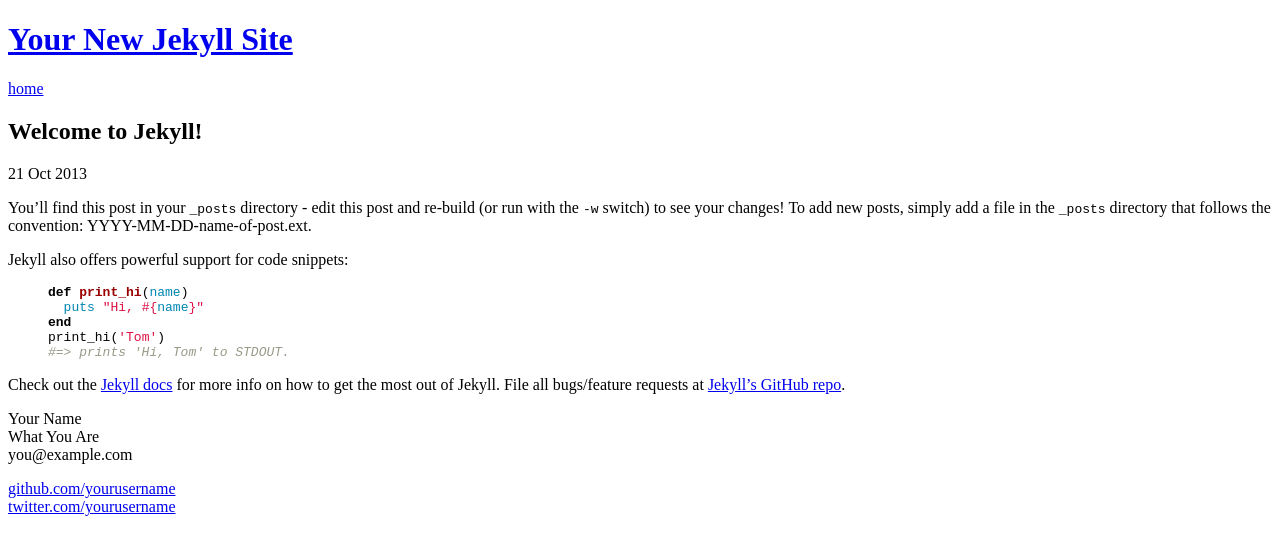
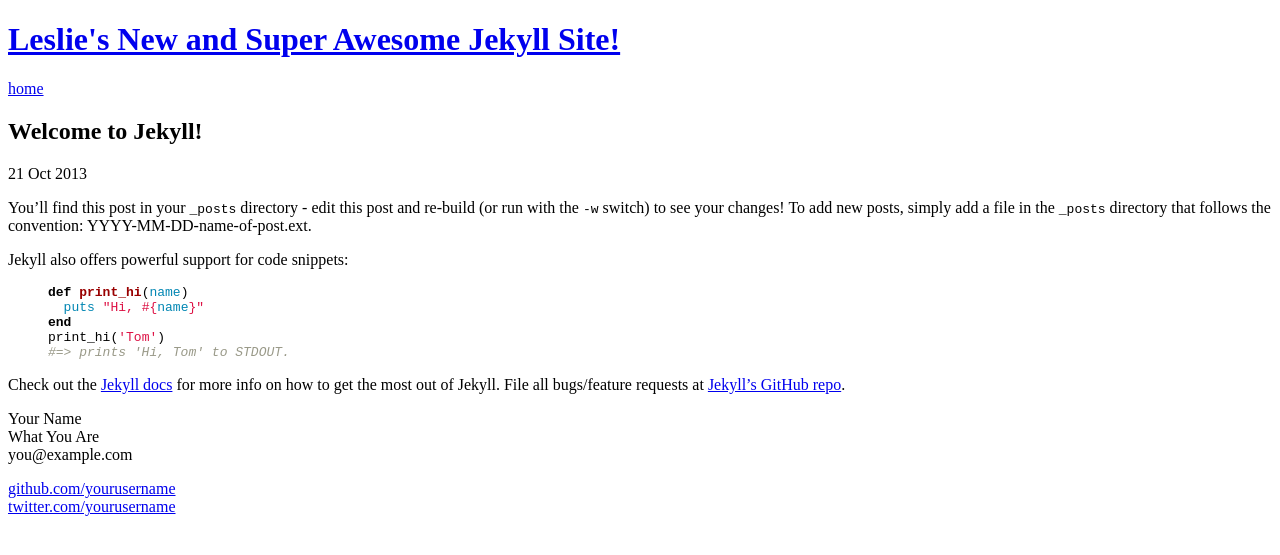
Before and after one commit to leslieho/mysite, a Jekyll site: the page built from _posts/2013-10-21-welcome-to-jekyll.markdown, in a window 1280 px wide. Shown: the top 555 px of the page. Built offline with Jekyll 4.4.1, drawn with Linux system fonts in a browser that asks for light colours; Markdown is read by kramdown in place of the engine named in the settings.

Commit message:
Changed name of Jekyll Site

```diff
--- a/_config.yml
+++ b/_config.yml
@@ -1,4 +1,4 @@
-name: Your New Jekyll Site
+name: Leslie's New and Super Awesome Jekyll Site!
 markdown: redcarpet
 pygments: true
 baseurl: /mysite
```
